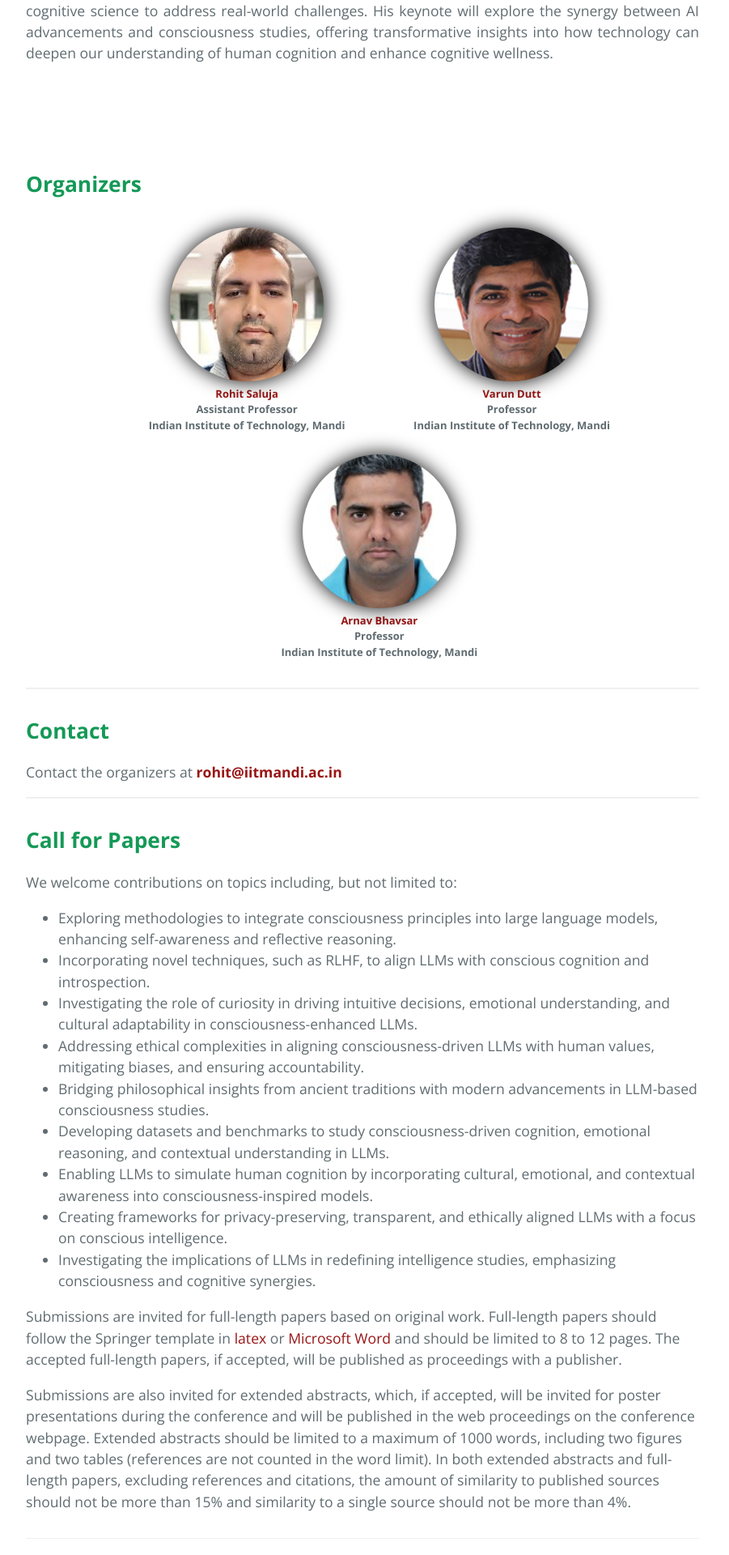
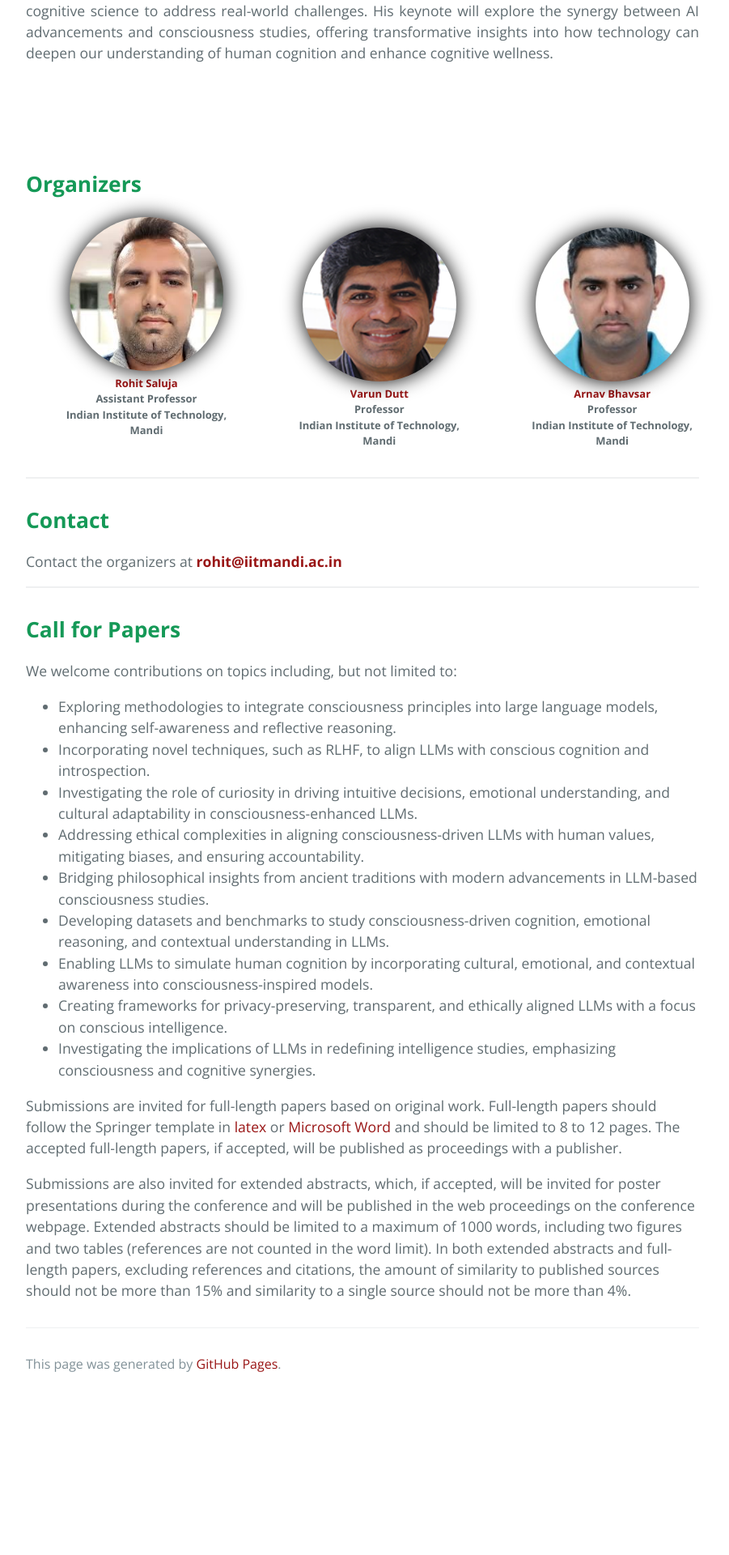
Before and after one commit to indicnlpiitmandi/indicnlpiitmandi.github.io, a Jekyll site: the page built from index.md, in a window 1280 px wide. Shown: the part 2257-4177 px from the top of the page at 81% size, without its empty margins (192-1093 px from the left). Built offline with Jekyll 4.4.1, drawn with Linux system fonts in a browser that asks for light colours; the repository's description, which GitHub fills in, is left out; after the commit the page ends 3985 px from its top, so only the background shows below that.

Commit message:
Update style.scss

```diff
--- a/assets/css/style.scss
+++ b/assets/css/style.scss
@@ -18,7 +18,7 @@ figure {
   }
 
   .container {
-    display: flex-inline;
+    display: flex;
     justify-content: space-around;
     width: 105%;
     padding: 5px;
```
